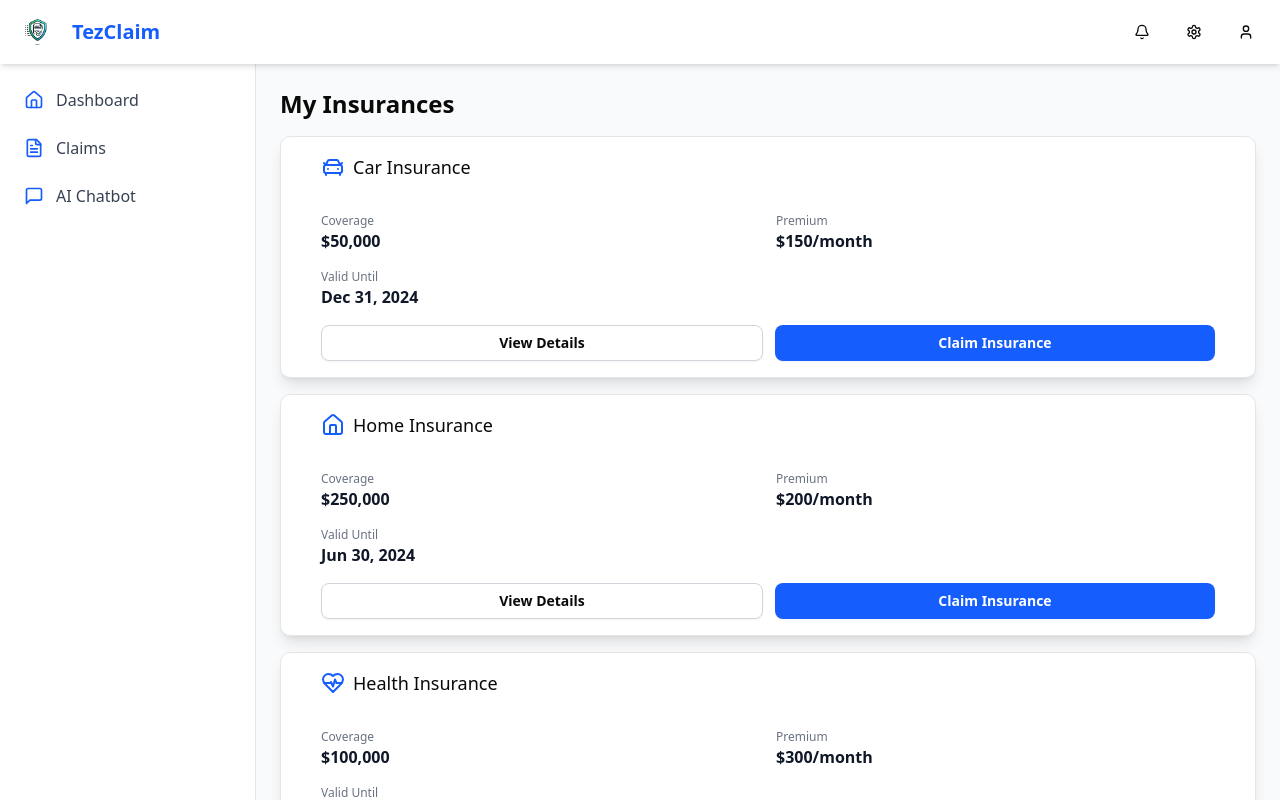
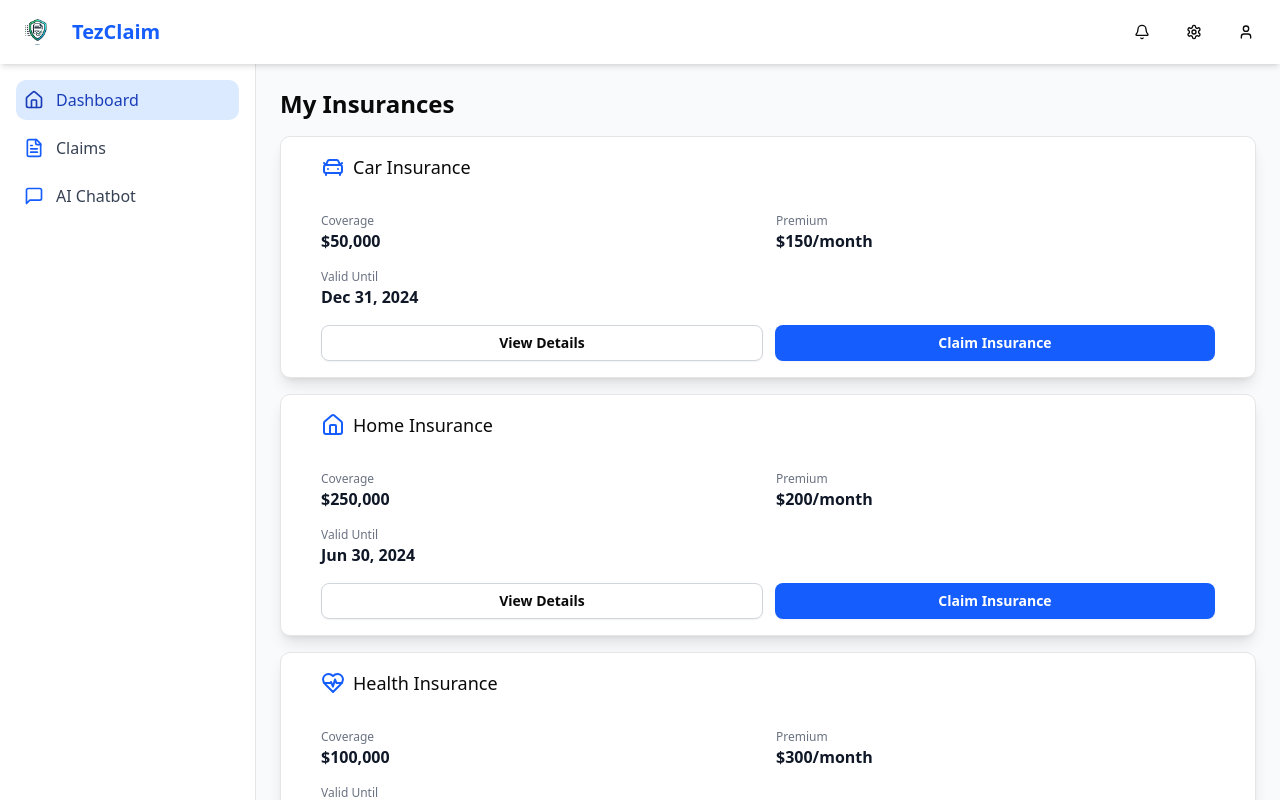
Before and after one commit to 20-HITESH-04/HackVerse_Brogrammers, a Next.js app in the folder my-app/: page /user in a window 1280 px wide. Shown: the top 800 px of the page. Built offline with nearby package versions, Linux system fonts and the light colour scheme.

Commit message:
sidebar user small change

```diff
--- a/my-app/Components/user/Sidebar.jsx
+++ b/my-app/Components/user/Sidebar.jsx
@@ -1,5 +1,7 @@
+"use client";
 import React from 'react';
 import Link from 'next/link';
+import { usePathname } from 'next/navigation';
 import { Home, FileText, MessageSquare } from 'lucide-react';
 
 const SIDEBAR_ITEMS = [
@@ -9,21 +11,41 @@ const SIDEBAR_ITEMS = [
 ];
 
 export function Sidebar() {
+    const pathname = usePathname();
+
     return (
         <aside className="fixed left-0 top-16 bottom-0 w-64 bg-white border-r p-4 hidden md:block">
             <nav>
                 <ul className="space-y-2">
-                    {SIDEBAR_ITEMS.map((item) => (
+                    {SIDEBAR_ITEMS.map((item) => {
+                        // Check if the current pathname exactly matches the item's href
+                        // or if it starts with the item's href (for nested routes)
+                        const isActive = pathname === item.href ||
+                            (item.href !== '/user' && pathname.startsWith(item.href));
+
+                        return (
                             <li key={item.name}>
                                 <Link
                                     href={item.href}
-                                className="flex items-center space-x-3 p-2 hover:bg-blue-50 rounded-lg transition-colors"
+                                    className={`
+                                        flex items-center space-x-3 p-2 rounded-lg transition-colors
+                                        ${isActive
+                                            ? 'bg-blue-100 text-blue-800'
+                                            : 'hover:bg-blue-50 text-gray-700'
+                                        }
+                                    `}
                                 >
-                                <item.icon className="h-5 w-5 text-blue-600" />
-                                <span className="text-gray-700">{item.name}</span>
+                                    <item.icon
+                                        className={`
+                                            h-5 w-5
+                                            ${isActive ? 'text-blue-800' : 'text-blue-600'}
+                                        `}
+                                    />
+                                    <span>{item.name}</span>
                                 </Link>
                             </li>
-                    ))}
+                        );
+                    })}
                 </ul>
             </nav>
         </aside>
```
Also changed, not shown: 2 other files (tests, documents, lock files or other folders). Lines whose indentation alone changed are shown as unchanged.
